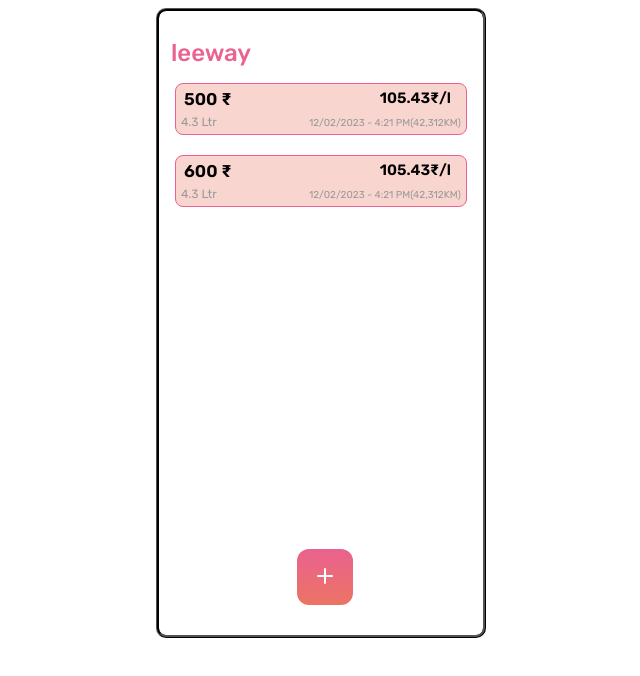
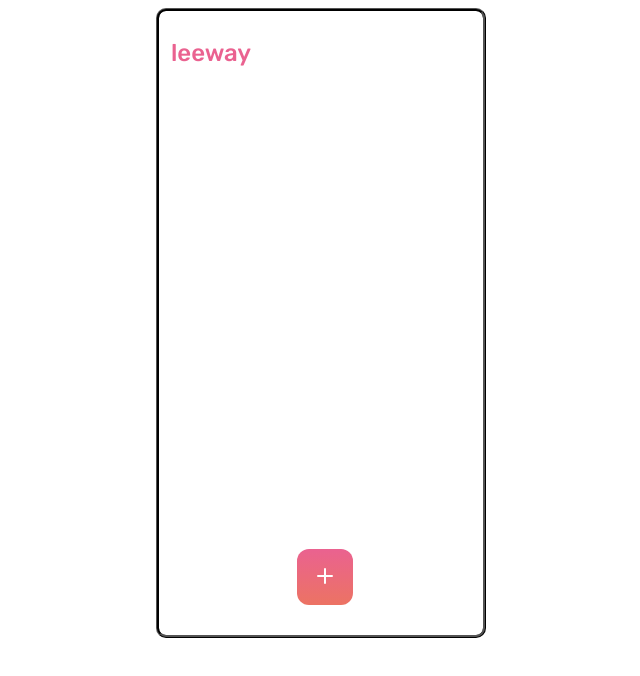
Before and after one commit to lumos-studio/leeway-web, a React (Vite) app: page / in a window 1280 px wide. Shown: the top 676 px of the page, without its empty margins (327-967 px from the left). Built offline with nearby package versions, Linux system fonts and the light colour scheme.

Commit message:
display transactions list in the home page

```diff
--- a/src/Pages/Home.jsx
+++ b/src/Pages/Home.jsx
@@ -1,23 +1,29 @@
-import React from "react";
 import { useNavigate } from "react-router-dom";
+import React, { useEffect, useState } from "react";
 function Home() {
     const navigate = useNavigate();
-    const data = [
-        {
-            id: 1,
-            amount: '500 ₹',
-            amountperlitre: '105.43₹/l',
-            litres: '4.3 Ltr',
-            date: '12/02/2023 - 4:21 PM(42,312KM)',
-        },
-        {
-            id: 2,
-            amount: '600 ₹',
-            amountperlitre: '105.43₹/l',
-            litres: '4.3 Ltr',
-            date: '12/02/2023 - 4:21 PM(42,312KM)',
-        },
-    ];
+    const [transactions, setTransactions] = useState([]);
+
+    useEffect(() => {
+        const storedTransactions = JSON.parse(localStorage.getItem('transactions')) || [];
+        setTransactions(storedTransactions);
+    }, []);
+    // const data = [
+    //     {
+    //         id: 1,
+    //         amount: '500 ₹',
+    //         amountperlitre: '105.43₹/l',
+    //         litres: '4.3 Ltr',
+    //         date: '12/02/2023 - 4:21 PM(42,312KM)',
+    //     },
+    //     {
+    //         id: 2,
+    //         amount: '600 ₹',
+    //         amountperlitre: '105.43₹/l',
+    //         litres: '4.3 Ltr',
+    //         date: '12/02/2023 - 4:21 PM(42,312KM)',
+    //     },
+    // ];
 
     function handleClick() {
         navigate("/transaction")
@@ -25,25 +31,13 @@ function Home() {
     return (
         <div class="home">
             <h1>leeway</h1>
-            {/* <section class="data">
-                <div class="data1">
-                    <p>500 ₹</p>
-                    <p>105.43₹/l</p>
-                    <p>4.3 Ltr</p>
-                    <p>12/02/2023 - 4:21 PM(42,312KM)</p>
-                </div>
-                <div class="data2">
-                    <p class="rupees">500 ₹</p>
-                    <p class="rupeesl">105.43₹/l</p>
-                    <p class="ltr">4.3 Ltr</p>
-                    <p class="date">12/02/2023 - 4:21 PM(42,312KM)</p>
-                </div>
-            </section> */}
             <div className="data">
-                {data.map(item => (
-                    <div key={item.id} className="list">
+                {/* {data.map(item => (
+                    <div key={item.id} className="list"> */}
+                {transactions.map((item, index) => (
+                    <div key={index} className="list">
                         <div className="list-item rs">{item.amount}</div>
-                        <div className="list-item rspl">{item.amountperlitre}</div>
+                        <div className="list-item rspl">{item.unitPrice}</div>
                         <div className="list-item ltr">{item.litres}</div>
                         <div className="list-item dt">{item.date}</div>
                     </div>
```
Also changed, not shown: src/Pages/Transaction.jsx (line endings or trailing spaces).
